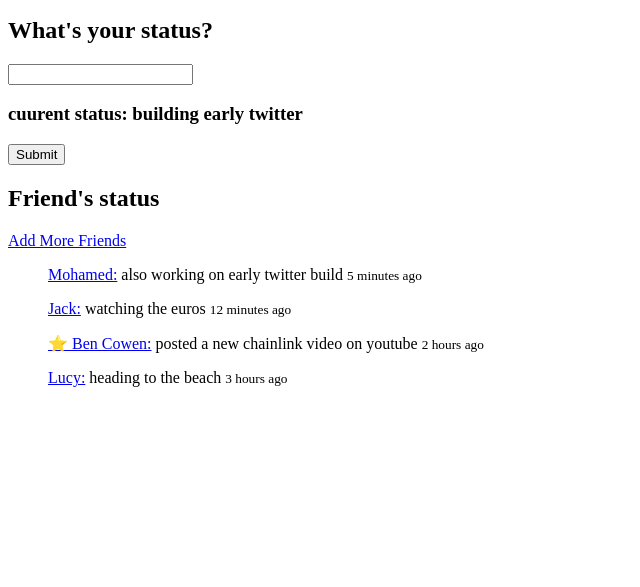
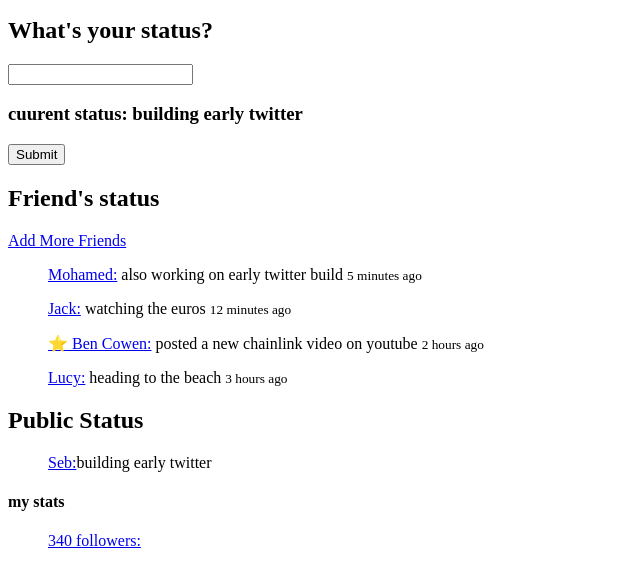
Before and after one commit to sebwiggins/early-twitter, a website: page index.html in a window 1280 px wide. Shown: the part 101-688 px from the top of the page, without its empty margins (0-640 px from the left). Drawn offline with Linux system fonts and the light colour scheme.

Commit message:
My stats

```diff
--- a/index.html
+++ b/index.html
@@ -45,6 +45,18 @@
           </p>
         </ul>
       </section>
+      <section>
+        <h2>Public Status</h2>
+        <ul>
+          <p><a href="/Seb:/">Seb:</a>building early twitter</p>
+        </ul>
+      </section>
+      <section>
+        <h4>my stats</h4>
+        <ul>
+          <a href="/340 followers:/">340 followers:</a>
+        </ul>
+      </section>
     </main>
   </body>
 </html>
```
